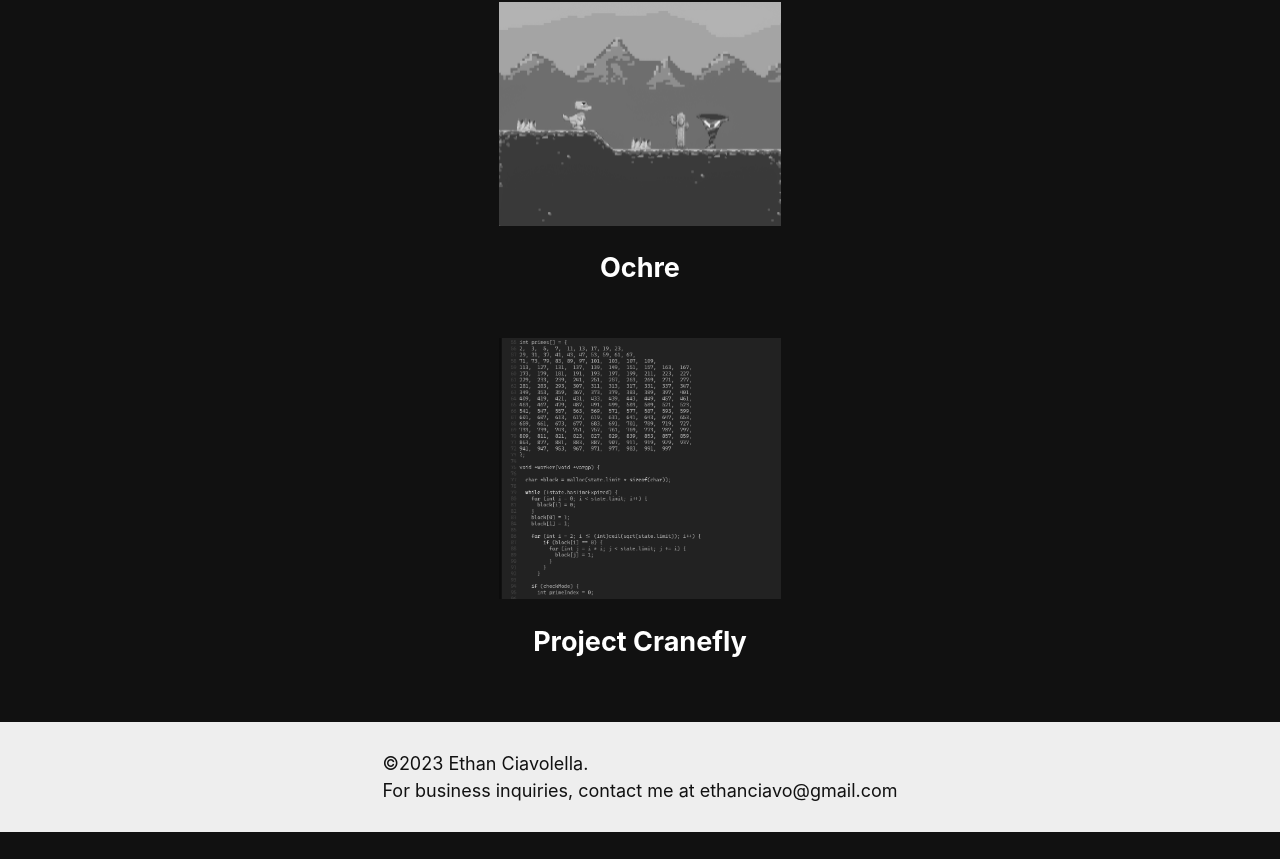
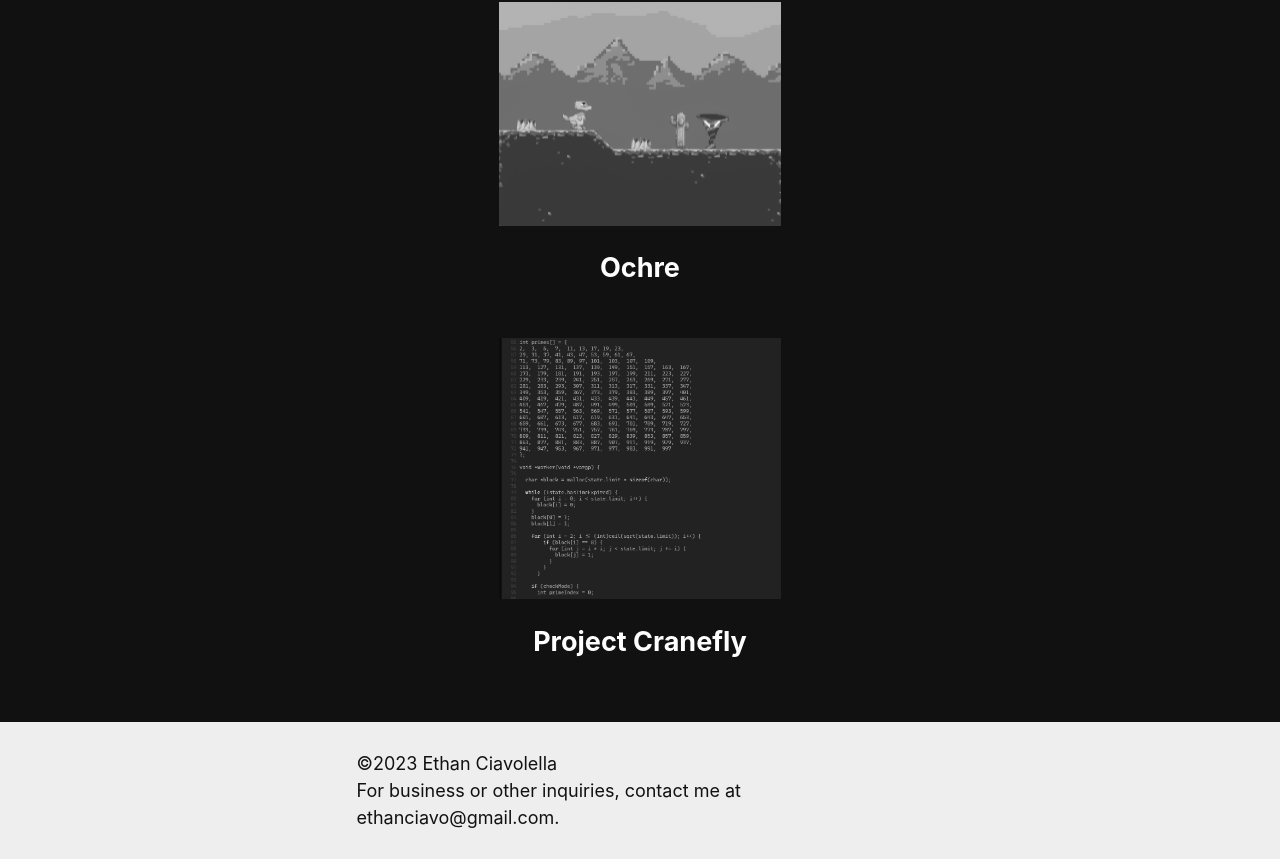
Before and after one commit to Saltswimmer/web-personal, a React (Vite) app: page / in a window 1280 px wide. Shown: the part 2680-3539 px from the top of the page. Before the commit the page ends 3512 px from the top, so only its background shows below. Built offline with nearby package versions, Linux system fonts and the light colour scheme.

Commit message:
Minor text changes

```diff
--- a/src/index.jsx
+++ b/src/index.jsx
@@ -187,7 +187,7 @@ export default function Index() {
             </ul>
             <h2>About this site</h2>
             <p>
-                This site was created using <a href='https://react.dev/'><IoLogoReact />React. </a>
+                This website was created using <a href='https://react.dev/'><IoLogoReact />React. </a>
                 You can view the source code over on my <a href='https://github.com/Saltswimmer/web-personal/'><BsGithub />GitHub page.</a>
             </p>
         </div>
@@ -203,6 +203,6 @@ export default function Index() {
             <Project id={generate()} src='cranefly.png' caption='Project Cranefly' texturl='/projects/project-3.md'>
             </Project><br></br>
         </div>
-        <div id='footer' className="Section"><p>©2023 Ethan Ciavolella.<br></br>For business inquiries, contact me at ethanciavo@gmail.com</p></div>
+        <div id='footer' className="Section"><p>©2023 Ethan Ciavolella<br></br>For business or other inquiries, contact me at ethanciavo@gmail.com.</p></div>
     </>
 }
```
